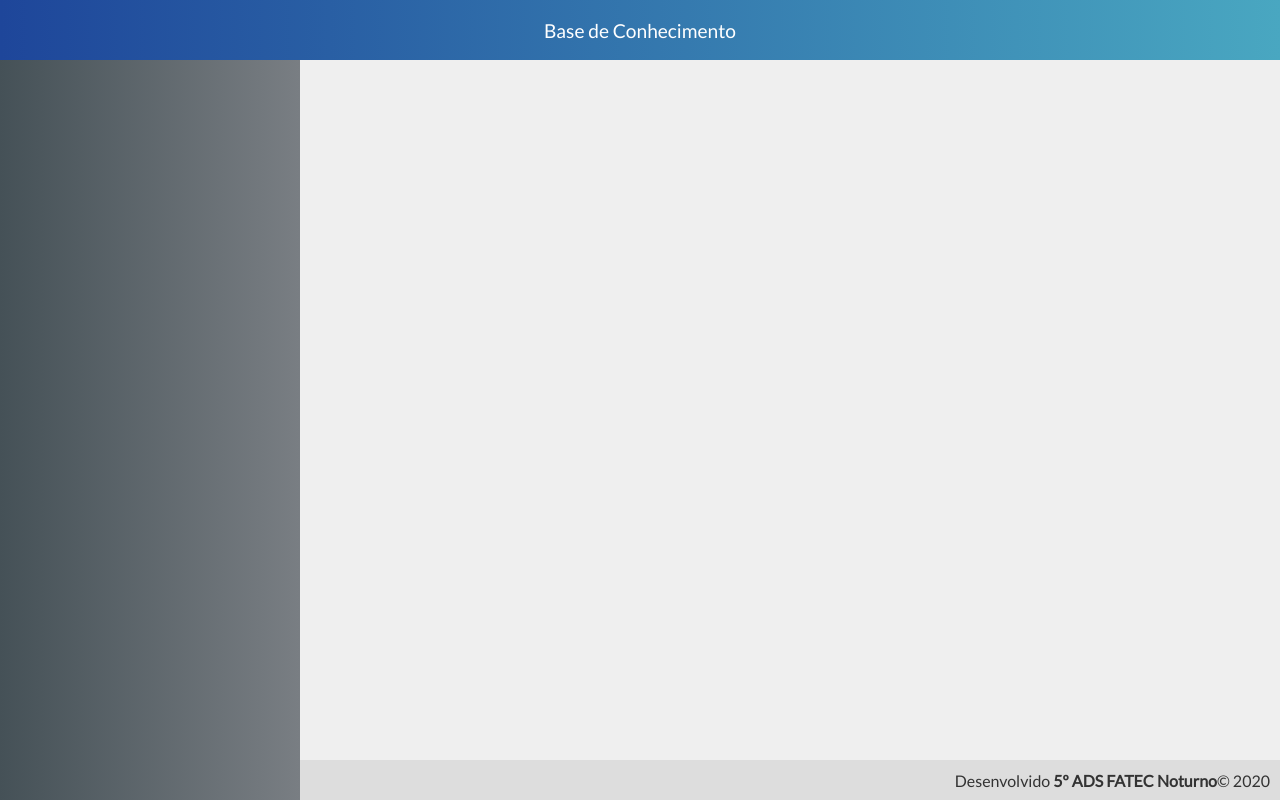
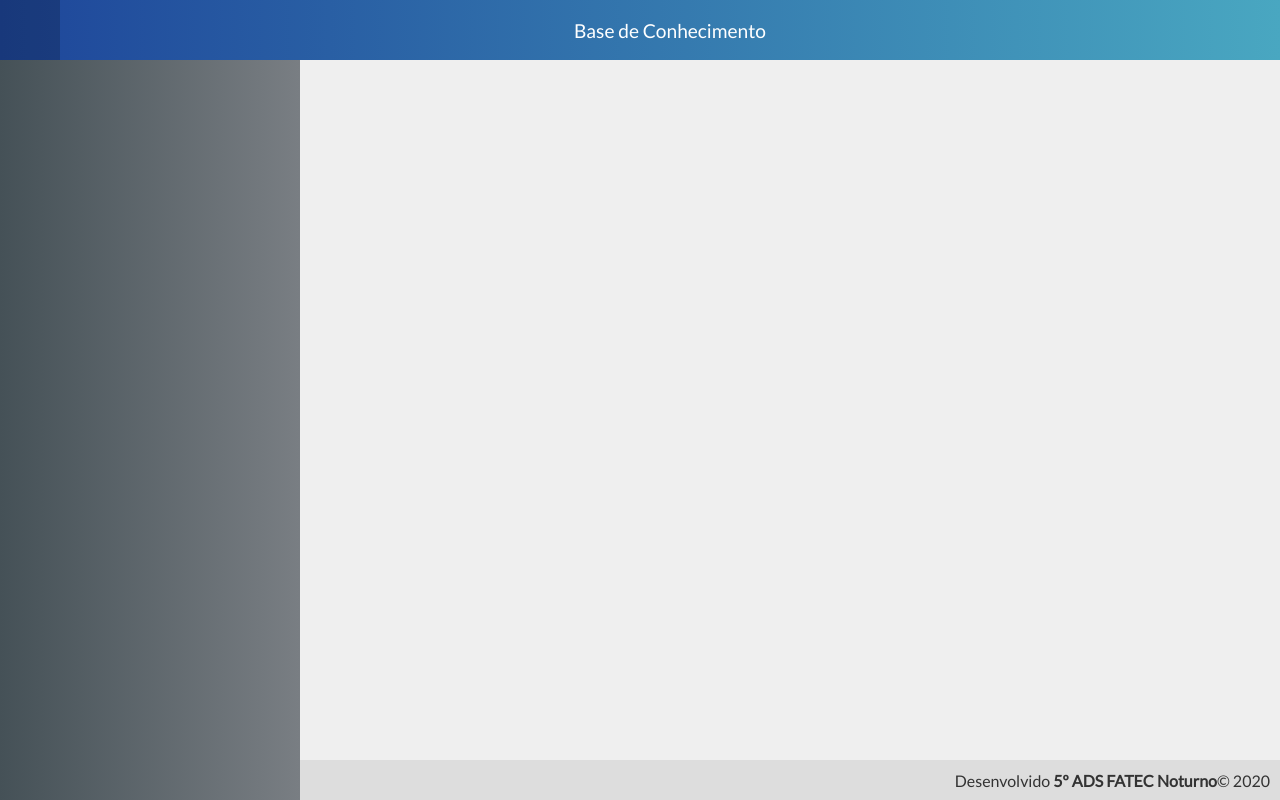
Before and after one commit to XandyGomes/conhecimento_noite, a Vue app in the folder frontend/: page / in a window 1280 px wide. Built offline with nearby package versions, Linux system fonts and the light colour scheme; the HTML template or start-up script is replaced by a standard one.

Commit message:
06.11.2020

```diff
--- a/frontend/src/components/template/Header.vue
+++ b/frontend/src/components/template/Header.vue
@@ -1,6 +1,6 @@
 <template>
   <header class="header">
-      <a class="toogle" @click="toggleMenu" v-if="!hideToggle">
+      <a class="toggle" @click="toggleMenu" v-if="!hideToggle">
             <i class="fa fa-lg" :class="icon"> </i>
       </a>
       <h1 class="title">
@@ -45,5 +45,23 @@ export default {
         flex-grow: 1;
         text-align: center;
     }
+    .title a {
+    color: #fff;
+    text-decoration: none;
+    }
+    header.header > a.toggle {
+        width: 60px;
+        height: 100%;
+        color: #fff;
+        justify-self: flex-start;
+        text-decoration: none;
+        display: flex;
+        justify-content: center;
+        align-items: center;
+    }
+    header.header > a.toggle:hover {
+        color:#fff;
+        background-color: rgba(0,0,0,0.2);
+    }
 
 </style>
```
